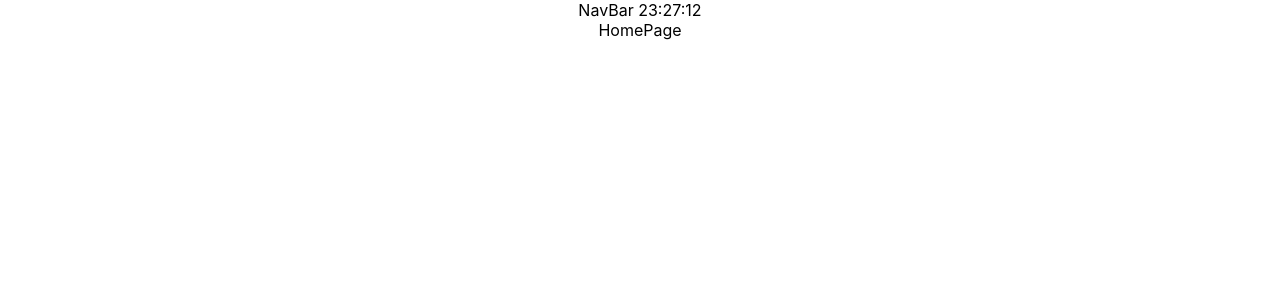
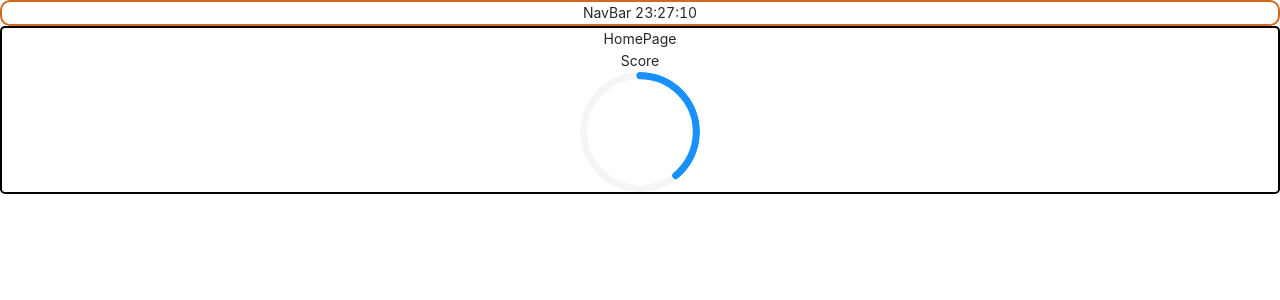
Before and after one commit to JeanPaulAri/Maleska, a React (Create React App) app: page / in a window 1280 px wide. Shown: the top 300 px of the page. Built offline with nearby package versions, Linux system fonts and the light colour scheme.

Commit message:
dev/ Index App HomePage Navbar, fixing components position.

```diff
--- a/package.json
+++ b/package.json
@@ -10,6 +10,7 @@
     "@types/node": "^16.11.49",
     "@types/react": "^18.0.17",
     "@types/react-dom": "^18.0.6",
+    "antd": "^4.22.6",
     "eslint-config-airbnb": "^19.0.4",
     "moment": "^2.29.4",
     "react": "^18.2.0",
--- a/src/App.tsx
+++ b/src/App.tsx
@@ -1,11 +1,15 @@
 import React from 'react';
 
+import 'antd/dist/antd.min.css';
+
 import './App.scss';
-import { HomePage } from './views/HomePage';
+import HomePage from './views/HomePage';
+import Navbar from './components/NavBar';
 
 function App() {
   return (
     <div className="App">
+      <Navbar />
       <HomePage />
     </div>
   );
--- a/src/components/NavBar/index.tsx
+++ b/src/components/NavBar/index.tsx
@@ -14,7 +14,7 @@ function Navbar() {
   }, []);
   // console.log(currentTime.format('HH:mm:ss'));
   return (
-    <div className="navbar">
+    <div className="navbar-container">
       <span>
         NavBar
         {' '}
--- a/src/components/NavBar/styles.scss
+++ b/src/components/NavBar/styles.scss
@@ -1,4 +1,7 @@
-.navbar{
+.navbar-container{
+  flex: 1;
   text-align: center;
   justify-content: center;
+  border: 2px solid chocolate;
+  border-radius: 10px;
 }
--- a/src/views/HomePage/index.tsx
+++ b/src/views/HomePage/index.tsx
@@ -1,15 +1,33 @@
 import React from 'react';
 
-import './styles.scss';
+import { Progress, Row } from 'antd';
+
 import Navbar from '../../components/NavBar';
 
-export function HomePage() {
+import './styles.scss';
+
+function HomePage() {
+  const percentage = 40;
   return (
-    <div>
-      <Navbar />
-      <span>
-        HomePage
-      </span>
+    <div className="Homepage-container">
+      <Row align="middle" justify="center">
+        <span>
+          HomePage
+        </span>
+      </Row>
+      <Row align="middle" justify="center">
+        <span>
+          Score
+        </span>
+      </Row>
+      <Row align="middle" justify="center">
+        <Progress
+          type="circle"
+          percent={percentage || ''}
+          showInfo={false}
+          format={(percent) => `${percent}%`}
+        />
+      </Row>
     </div>
   );
 }
--- a/src/views/HomePage/styles.scss
+++ b/src/views/HomePage/styles.scss
@@ -1,3 +1,6 @@
-*{
+.Homepage-container{
+  flex: 6;
   text-align: center;
+  border: 2px solid black;
+  border-radius: 5px;
 }
```
Also changed, not shown: 1 other file (tests, documents, lock files or other folders).
